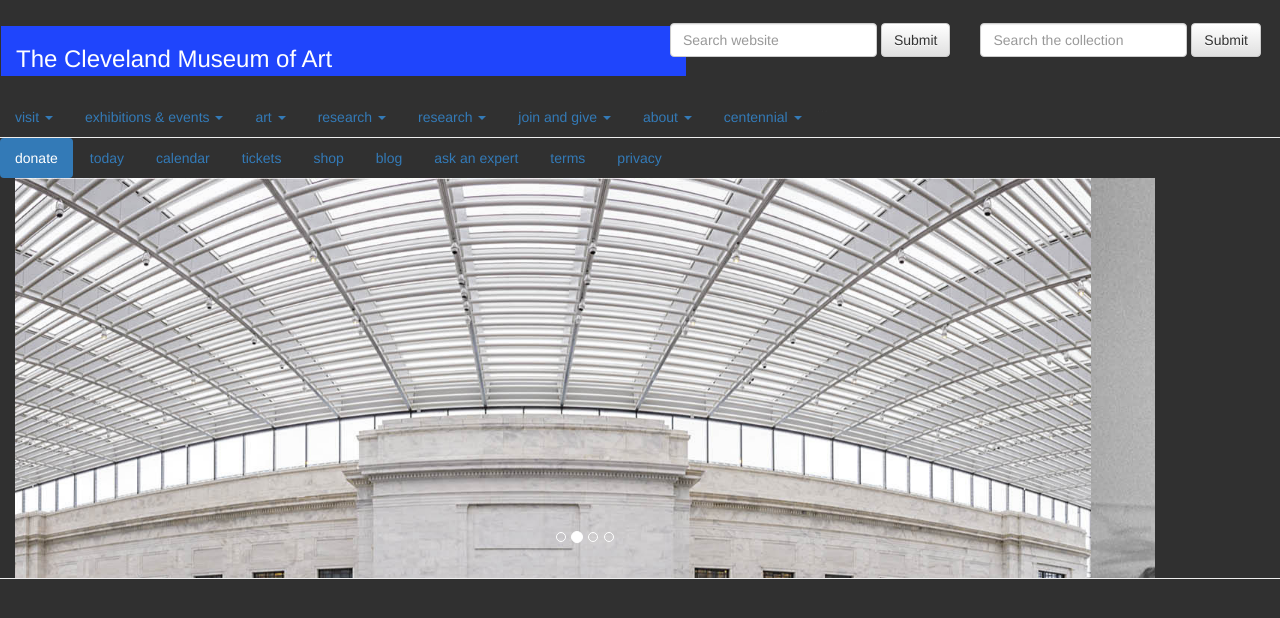
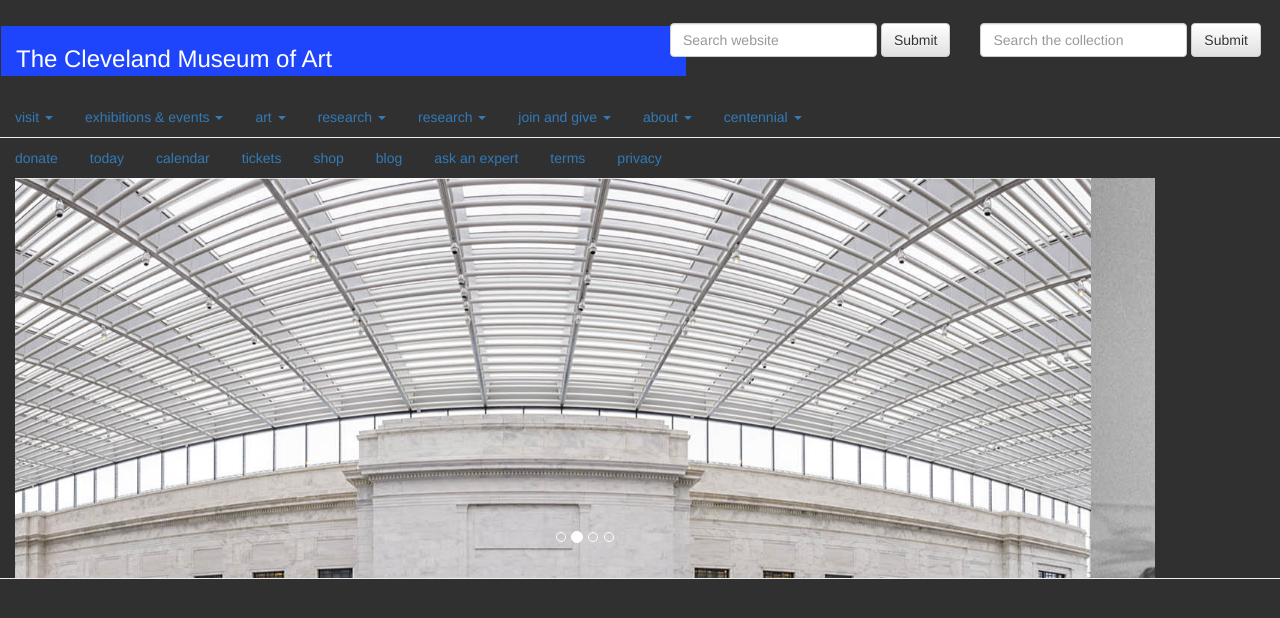
Before and after one commit to melissahug/myFavoriteSite, a plain HTML site: page index.html in a window 1280 px wide. Drawn offline with nearby package versions, Linux system fonts and the light colour scheme.

Commit message:
no major changes made

```diff
--- a/index.html
+++ b/index.html
@@ -18,7 +18,7 @@
     <div class="row pageTop">
     <nav class="col-md-6 navbar">
         <div class="container" id="blueNavBar">
-            <h3>The Cleveland Museum of Art</h3>
+            <h3>The Cleveland Museum of Art </h3>
          </div>
        </nav>
     <!--SEARCH FIELD IN NAVBAR-->
@@ -164,7 +164,7 @@
 
     <!--LINK NAVBAR-->
     <ul class="nav nav-pills">
-        <li role="presentation" class="active"><a href="#">donate</a></li>
+        <li role="presentation"><a href="#">donate</a></li>
         <li role="presentation"><a href="#">today</a></li>
         <li role="presentation"><a href="#">calendar</a></li>
         <li role="presentation"><a href="#">tickets</a></li>
--- a/site.css
+++ b/site.css
@@ -11,6 +11,7 @@ body {
     height:50px;
 
 }
+
 
 div.row.pageTop {
     margin-top:15px;
```
Also changed, not shown: images/5 card logo.gif (added), 6 other files.
